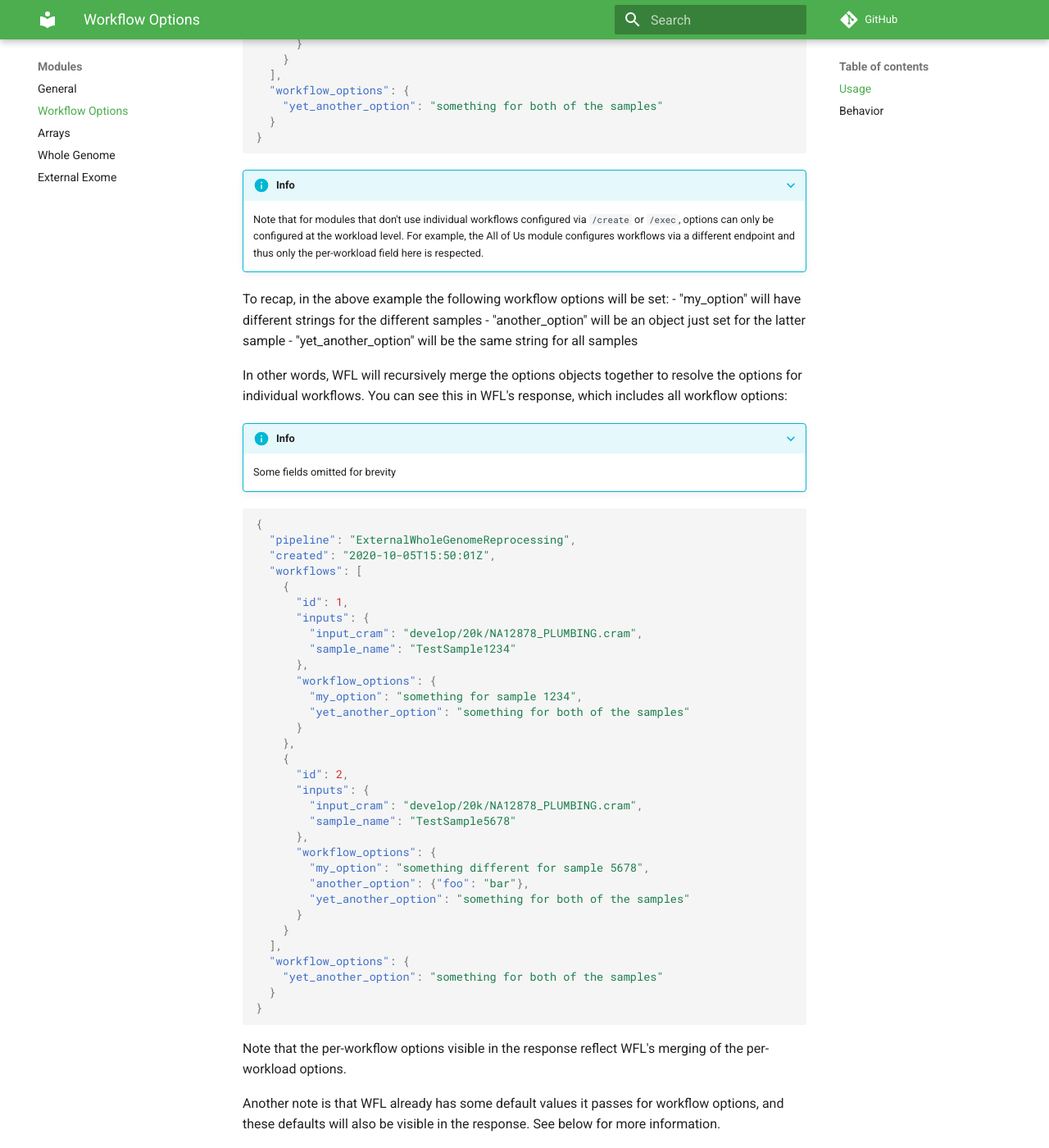
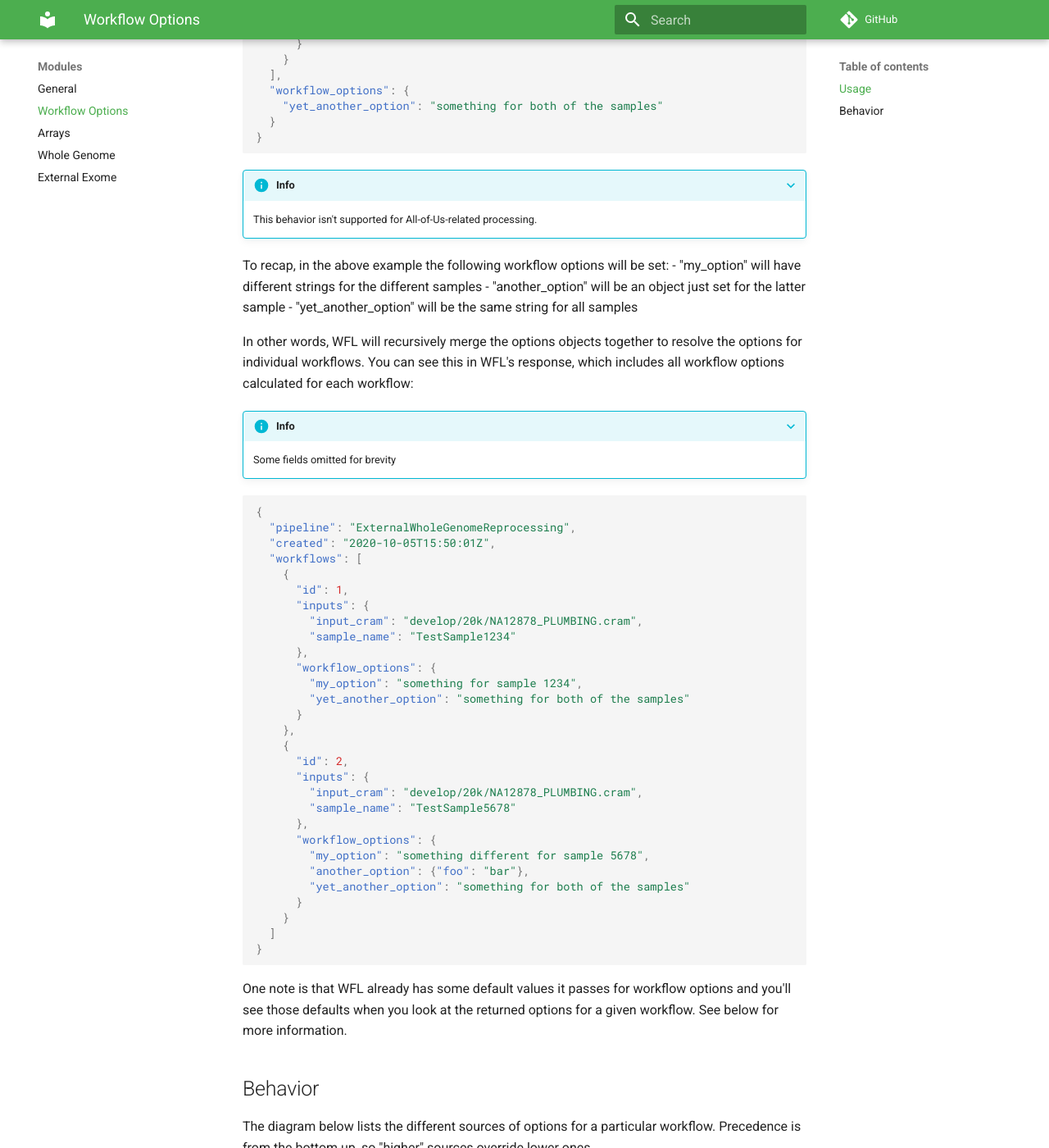
Before and after one commit to broadinstitute/wfl, an MkDocs documentation site: the page built from docs/md/workflow-options.md, in a window 1280 px wide and 1400 px high, scrolled down 1698 px. Shown: the whole window at 82% size. Built offline with MkDocs 1.6.1 and Material for MkDocs 9.7.7, drawn with Linux system fonts in a browser that asks for light colours; comment, search, counter and statistics services are not loaded.

Commit message:
Update docs

````diff
--- a/docs/md/workflow-options.md
+++ b/docs/md/workflow-options.md
@@ -78,11 +78,7 @@ workflows, for the entire workload, or both:
 }
 ```
 ???+ info
-    Note that for modules that don't use individual workflows
-    configured via `/create` or `/exec`, options can only be
-    configured at the workload level. For example, the All of
-    Us module configures workflows via a different endpoint
-    and thus only the per-workload field here is respected.
+    This behavior isn't supported for All-of-Us-related processing.
 
 To recap, in the above example the following workflow options will be set:
 - "my_option" will have different strings for the different samples
@@ -91,7 +87,7 @@ To recap, in the above example the following workflow options will be set:
 
 In other words, WFL will recursively merge the options objects together to
 resolve the options for individual workflows. You can see this in WFL's
-response, which includes all workflow options:
+response, which includes all workflow options calculated for each workflow:
 
 ???+ info
     Some fields omitted for brevity
@@ -124,18 +120,13 @@ response, which includes all workflow options:
         "yet_another_option": "something for both of the samples"
       }
     }
-  ],
-  "workflow_options": {
-    "yet_another_option": "something for both of the samples"
-  }
+  ]
 }
 ```
 
-Note that the per-workflow options visible in the response reflect WFL's
-merging of the per-workload options.
-
-Another note is that WFL already has some default values it passes for
-workflow options, and these defaults will also be visible in the response.
+One note is that WFL already has some default values it passes for
+workflow options and you'll see those defaults when you look at the
+returned options for a given workflow.
 See below for more information.
 
 ## Behavior
````
Also changed, not shown: docs/md/assets/option-precedence.svg.
